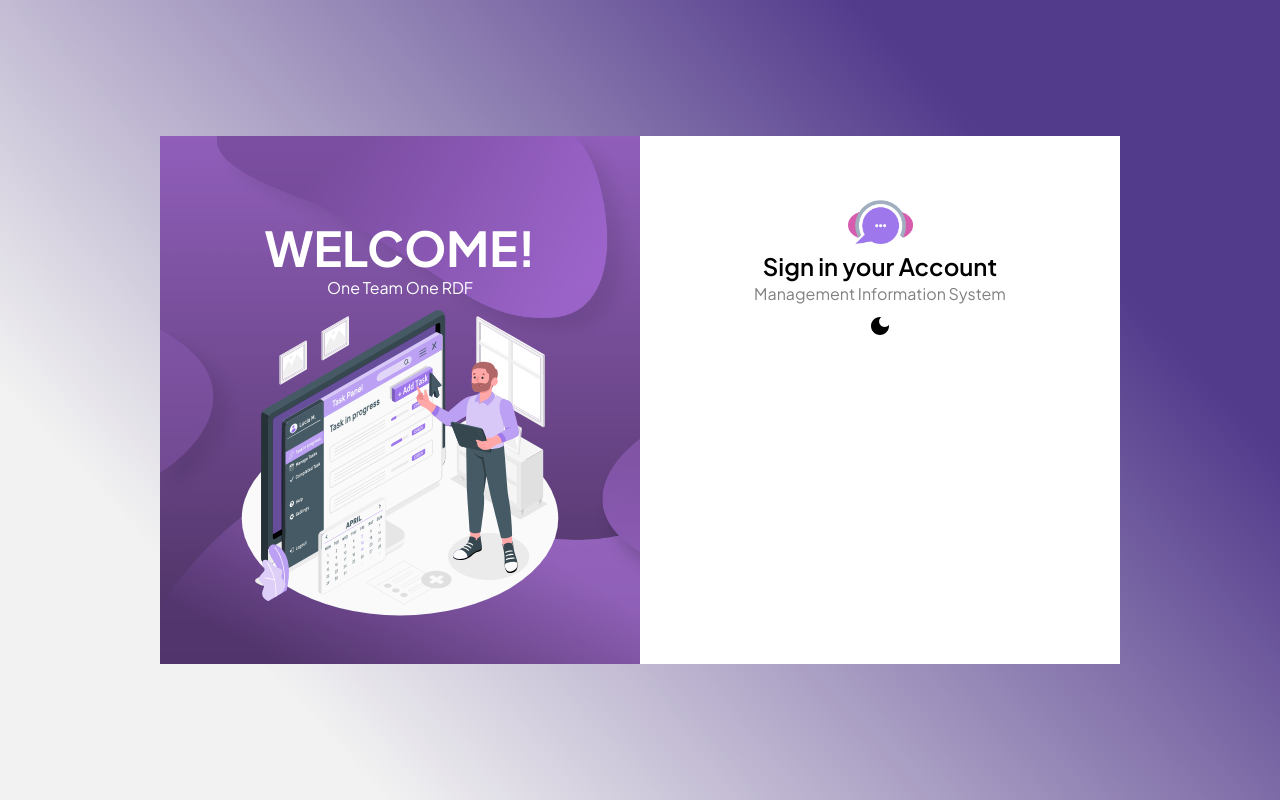
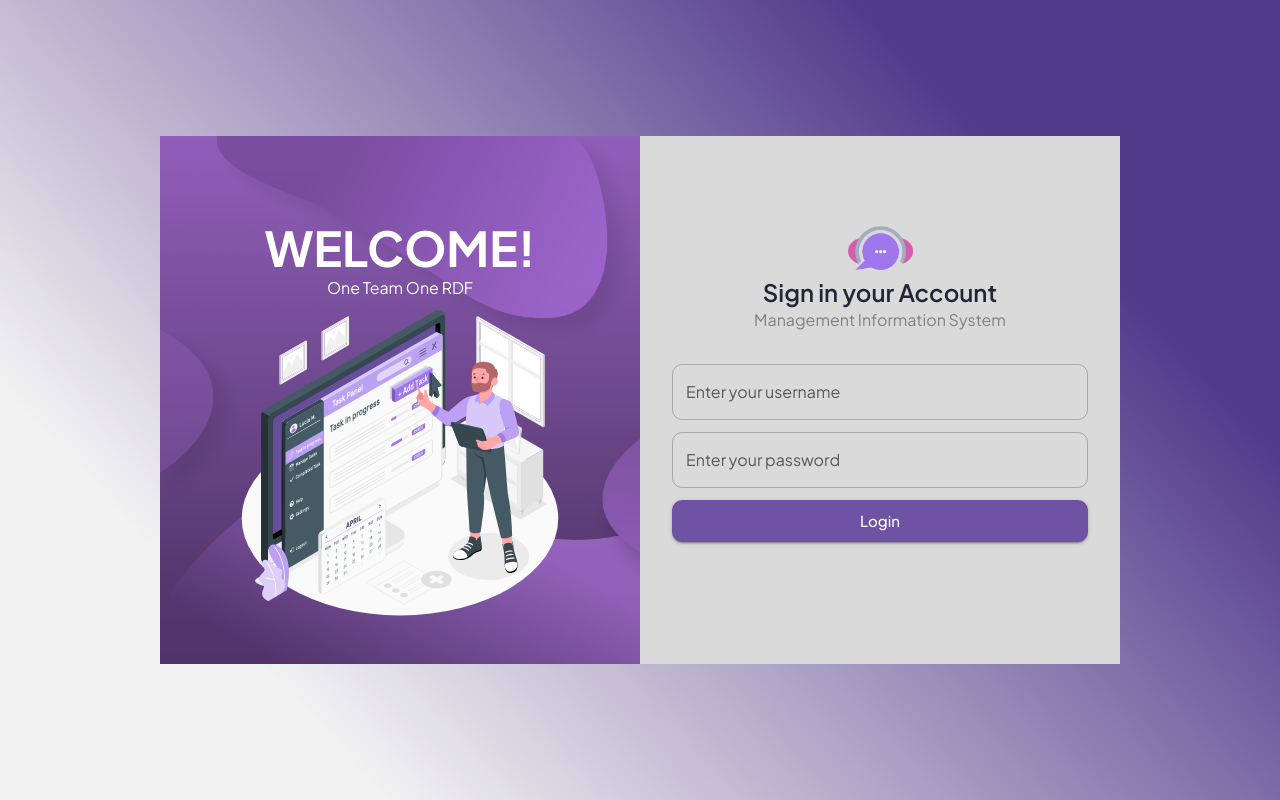
Before and after one commit to Ichibannnn/MIS-HelpdeskV2, a React (Vite) app: page / in a window 1280 px wide. Built offline with nearby package versions, Linux system fonts and the light colour scheme; no server answers.

Commit message:
Reusable Component - Textfield

```diff
--- a/package.json
+++ b/package.json
@@ -12,15 +12,18 @@
   "dependencies": {
     "@emotion/react": "^11.14.0",
     "@emotion/styled": "^11.14.1",
+    "@hookform/resolvers": "^5.2.2",
     "@mui/icons-material": "^7.3.8",
     "@mui/material": "^7.3.8",
     "@reduxjs/toolkit": "^2.11.2",
     "query-string": "^9.3.1",
     "react": "^19.2.0",
     "react-dom": "^19.2.0",
+    "react-hook-form": "^7.71.2",
     "react-redux": "^9.2.0",
     "react-router-dom": "^7.13.1",
-    "sass": "^1.97.3"
+    "sass": "^1.97.3",
+    "yup": "^1.7.1"
   },
   "devDependencies": {
     "@eslint/js": "^9.39.1",
--- /dev/null
+++ b/src/components/controlled/AutoCompleteControlled.jsx
@@ -0,0 +1,5 @@
+const AutoCompleteControlled = () => {
+  return <div>AutoCompleteControlled</div>;
+};
+
+export default AutoCompleteControlled;
--- /dev/null
+++ b/src/components/controlled/TextFieldControlled.jsx
@@ -0,0 +1,18 @@
+import { TextField } from "@mui/material";
+import { Controller } from "react-hook-form";
+
+const TextFieldControlled = ({ name, control, ...params }) => {
+  return (
+    <Controller
+      name={name}
+      control={control}
+      render={({ field }) => {
+        const { ref, value, onChange } = field;
+
+        return <TextField {...params} inputRef={ref} value={value} onChange={onChange} size="xs" />;
+      }}
+    />
+  );
+};
+
+export default TextFieldControlled;
--- a/src/pages/login/LoginPage.jsx
+++ b/src/pages/login/LoginPage.jsx
@@ -1,55 +1,45 @@
 import { useThemeMode } from "../../context/ThemeContext";
-import { Box, IconButton, Stack, Typography } from "@mui/material";
+import { Box, Button, IconButton, Stack, Typography } from "@mui/material";
+import { DarkMode, LightMode } from "@mui/icons-material";
+
+import * as yup from "yup";
+import { useForm } from "react-hook-form";
+import { yupResolver } from "@hookform/resolvers/yup";
 
 import helpdeskVector from "../../assets/svg/loginVector.svg";
 import helpDeskLogo from "../../assets/png/helpdesk_icon.png";
-import { DarkMode, LightMode } from "@mui/icons-material";
+
+import TextFieldControlled from "../../components/controlled/TextFieldControlled";
 
 const LoginPage = () => {
   const { mode, toggleTheme } = useThemeMode();
 
   return (
-    <Stack
-      direction="row"
-      className={mode === "light" ? "login-page-light" : "login-page-dark"}
-    >
-      {/* Left Card */}
-      <Stack className="login-paper-left">
+    <Stack direction="row" className={mode === "light" ? "login-page-light" : "login-page-dark"}>
+      <Stack className="login-paper-left" sx={{ display: { xs: "none", sm: "none", md: "flex" } }}>
         <Typography mt={5} color="white" fontWeight="bold" variant="h3">
           WELCOME!
         </Typography>
         <Typography color="white" fontSize="sm">
           One Team One RDF
         </Typography>
-        <Box
-          component="img"
-          src={helpdeskVector}
-          alt="helpdesk"
-          className="svg-styling"
-        />
+        <Box className="svg-styling" component="img" src={helpdeskVector} alt="helpdesk" />
       </Stack>
 
-      {/* Right Card */}
-      <Stack
-        className={
-          mode === "light"
-            ? "login-paper-right-light"
-            : "login-paper-right-dark"
-        }
-      >
-        <Box mt={8}>
-          <img src={helpDeskLogo} alt="dotek-icon" className="login-icon" />
+      <Stack className={mode === "light" ? "login-paper-right-light" : "login-paper-right-dark"}>
+        <Box>
+          <img className="login-icon" src={helpDeskLogo} alt="dotek-icon" />
           <Typography variant="h5" color="text.primary">
             Sign in your Account
           </Typography>
           <Typography color="gray">Management Information System</Typography>
 
-          <IconButton color="inherit" onClick={toggleTheme}>
+          {/* <IconButton color="primary" onClick={toggleTheme}>
             {mode === "light" ? <DarkMode /> : <LightMode />}
-          </IconButton>
+          </IconButton> */}
+
+          <LoginForm />
         </Box>
-
-        {/* <LoginForm /> */}
       </Stack>
     </Stack>
   );
@@ -57,6 +47,43 @@ const LoginPage = () => {
 
 export default LoginPage;
 
+const schema = yup.object().shape({
+  username: yup.string().required().label("Username"),
+  password: yup.string().required().label("Password"),
+});
+
 const LoginForm = () => {
-  return <>Login Form</>;
+  const {
+    register,
+    handleSubmit,
+    reset,
+    watch,
+    control,
+    formState: { errors },
+  } = useForm({
+    resolver: yupResolver(schema),
+    defaultValues: {
+      username: "",
+      password: "",
+    },
+  });
+
+  console.log("Watch: ", watch("username"));
+
+  const onLoginHandler = (data) => {
+    console.log("Data: ", data);
+  };
+
+  return (
+    <form onSubmit={handleSubmit(onLoginHandler)}>
+      <Stack p={4} gap={1.5}>
+        <TextFieldControlled control={control} name="username" label="Enter your username" helperText={errors?.username?.message} error={!!errors?.username} />
+        <TextFieldControlled control={control} name="password" label="Enter your password" helperText={errors?.password?.message} error={!!errors?.password} />
+
+        <Button variant="contained" type="submit" size="large">
+          Login
+        </Button>
+      </Stack>
+    </form>
+  );
 };
--- a/src/styles/index.css
+++ b/src/styles/index.css
@@ -4,13 +4,9 @@
   width: 100%;
   height: 100vh;
   background: #533b8c;
-  background: linear-gradient(
-    227deg,
-    rgba(83, 59, 140, 1) 21%,
-    rgba(242, 242, 242, 1) 81%
-  );
-  justify-content: center;
-  align-items: center;
+  background: linear-gradient(227deg, rgba(83, 59, 140, 1) 21%, rgba(242, 242, 242, 1) 81%);
+  justify-content: center !important;
+  align-items: center !important;
 }
 
 .login-page-dark {
@@ -18,8 +14,8 @@
   height: 100vh;
   background: #533b8c;
   background: linear-gradient(227deg, rgba(83, 59, 140, 1) 21%, #0e1320 81%);
-  justify-content: center;
-  align-items: center;
+  justify-content: center !important;
+  align-items: center !important;
 }
 
 .login-paper-left {
@@ -55,9 +51,10 @@
 .login-paper-right-light {
   width: 30rem;
   height: 33rem;
-  background-color: #fff;
+  background-color: #dadada;
   padding: 4;
   text-align: center;
+  justify-content: center;
 }
 
 .login-paper-right-dark {
@@ -66,6 +63,7 @@
   background-color: #1c2536;
   padding: 4;
   text-align: center;
+  justify-content: center;
 }
 
 .login-icon {
--- a/src/theme/palette.js
+++ b/src/theme/palette.js
@@ -7,7 +7,10 @@ const palette = (mode) => ({
           paper: "#ffffff",
         },
         text: {
-          primary: "#000",
+          primary: "#212636",
+        },
+        icon: {
+          primary: "#6E53A5",
         },
       }
     : {
@@ -20,7 +23,7 @@ const palette = (mode) => ({
         },
       }),
   primary: {
-    main: "#1976d2",
+    main: "#6E53A5",
   },
 });
 
```
Also changed, not shown: 1 other file (tests, documents, lock files or other folders).
